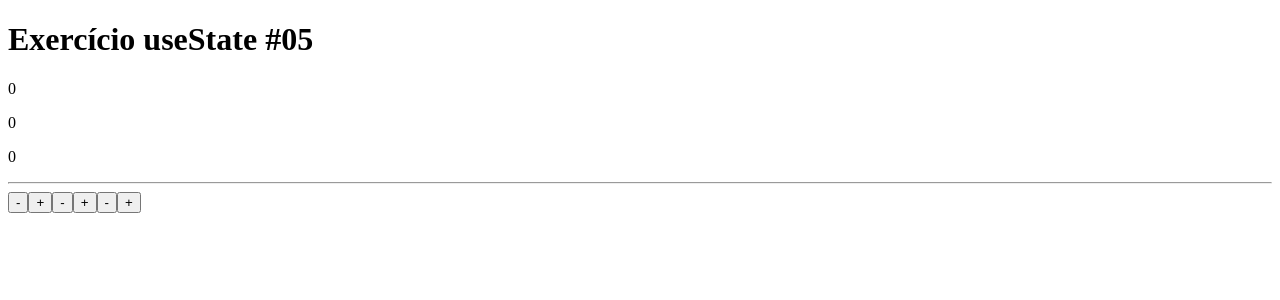
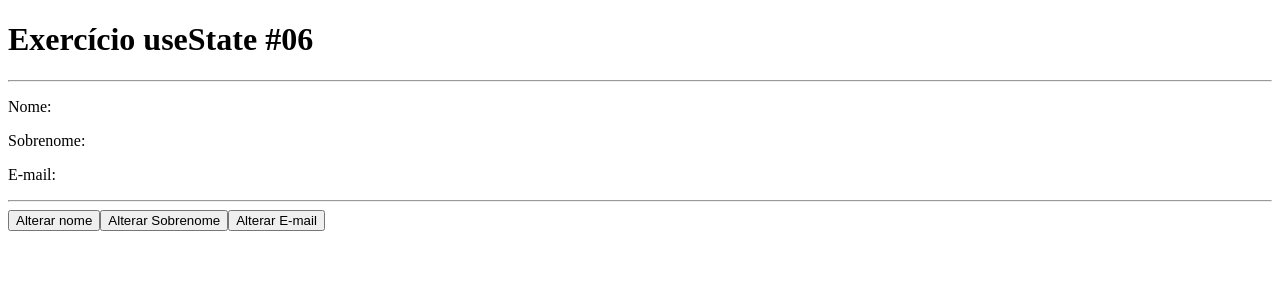
Before and after one commit to programadorcego/exercicios-react, a React (Vite) app: page / in a window 1280 px wide. Shown: the top 300 px of the page. Built offline with nearby package versions, Linux system fonts and the light colour scheme.

Commit message:
Exercício 06

```diff
--- a/src/App.tsx
+++ b/src/App.tsx
@@ -1,12 +1,31 @@
-import {FC} from "react";
-import ComponentePai from "./Components/ComponentePai";
+import {FC, useState} from "react";
 
 const App: FC<{}> = () => {
+	type valorObj = {
+		nome: string;
+		sobrenome: string;
+		email: string;
+	}
+
+	const [valor, setValor] = useState<valorObj>(() => ({
+		nome: "",
+		sobrenome: "",
+		email: ""
+	}));
+
 	return (
 		<>
-			<h1>Exercício useState #05</h1>
+			<h1>Exercício useState #06</h1>
+			<hr/>
 
-			<ComponentePai />
+			<p>Nome: {valor.nome}</p>
+			<p>Sobrenome: {valor.sobrenome}</p>
+			<p>E-mail: {valor.email}</p>
+			<hr />
+
+			<button onClick={() => setValor(valor_antigo => ({...valor_antigo, nome: "Willian"}))}>Alterar nome</button>
+			<button onClick={() => setValor(valor_antigo => ({...valor_antigo, sobrenome: "Pereira"}))}>Alterar Sobrenome</button>
+			<button onClick={() => setValor(valor_antigo => ({...valor_antigo, email: "programadorcego@gmail.com"}))}>Alterar E-mail</button>
 		</>
 	);
 };
--- a/src/Components/ComponenteFilho.tsx
+++ /dev/null
@@ -1,18 +0,0 @@
-import {FC} from "react";
-
-interface ComponenteFilhoProps {
-	funcao: Function;
-	index: number;
-	unidade: number;
-}
-
-const ComponenteFilho: FC<ComponenteFilhoProps> = ({funcao, index, unidade}) => {
-	return (
-		<>
-			<button onClick={() => funcao(index, -unidade)}>-</button>
-			<button onClick={() => funcao(index, unidade)}>+</button>
-		</>
-	);
-};
-
-export default ComponenteFilho;
--- a/src/Components/ComponentePai.tsx
+++ /dev/null
@@ -1,29 +0,0 @@
-import {FC, useState} from "react";
-import ComponenteFilho from "./ComponenteFilho";
-
-const ComponentePai: FC<{}> = () => {
-	const [valor, setValor] = useState<number[]>(() => [0, 0, 0]);
-
-	function atualizar(index: number, unidade: number): void
-	{
-		let novo_valor = valor;
-		novo_valor[index] += unidade;
-		setValor(() => [...novo_valor]);
-	}
-
-	return (
-		<>
-			<p>{valor[0]}</p>
-			<p>{valor[1]}</p>
-			<p>{valor[2]}</p>
-
-			<hr/>
-
-			<ComponenteFilho funcao={atualizar} index={0} unidade={1} />
-			<ComponenteFilho funcao={atualizar} index={1} unidade={1} />
-			<ComponenteFilho funcao={atualizar} index={2} unidade={1} />
-		</>
-	);
-};
-
-export default ComponentePai;
```
